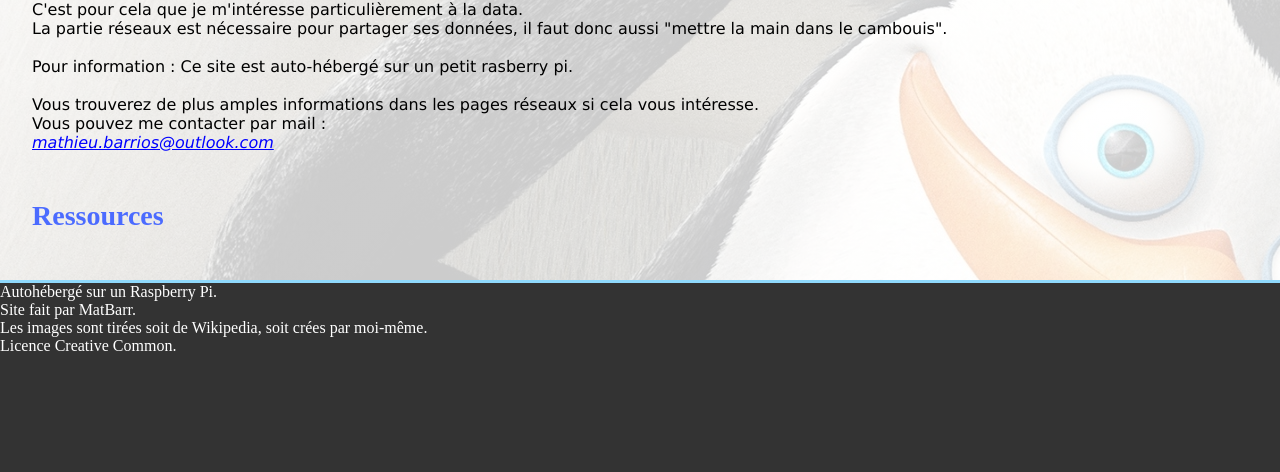
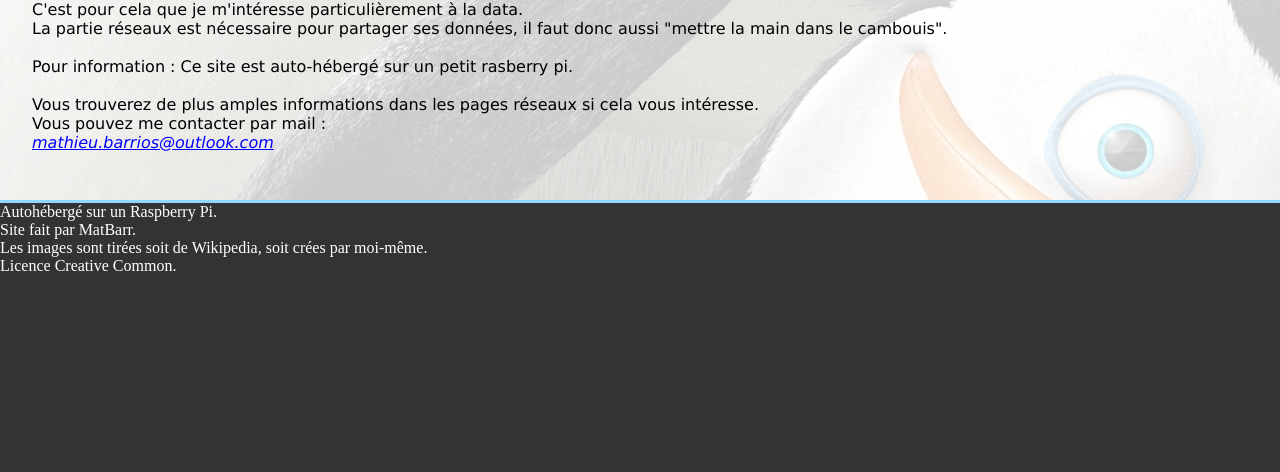
Before and after one commit to barrmath/piweb, a Flask app: page /about/ in a window 1280 px wide. Shown: the part 197-669 px from the top of the page. After the commit the page ends 468 px from the top, so only its background shows below. Run offline with Flask 3, Linux system fonts and the light colour scheme; style sheets or scripts are compiled from the project's sources.

Commit message:
mauvais affichage ressource si vide rectifier

```diff
--- a/web_app/templates/base.html
+++ b/web_app/templates/base.html
@@ -45,7 +45,6 @@
             {% block content %}{% endblock %}
           </section>
           <aside>
-            <h2>Ressources</h2>
             {% block ressource %}{% endblock %}
           </aside>
         </div>
```
